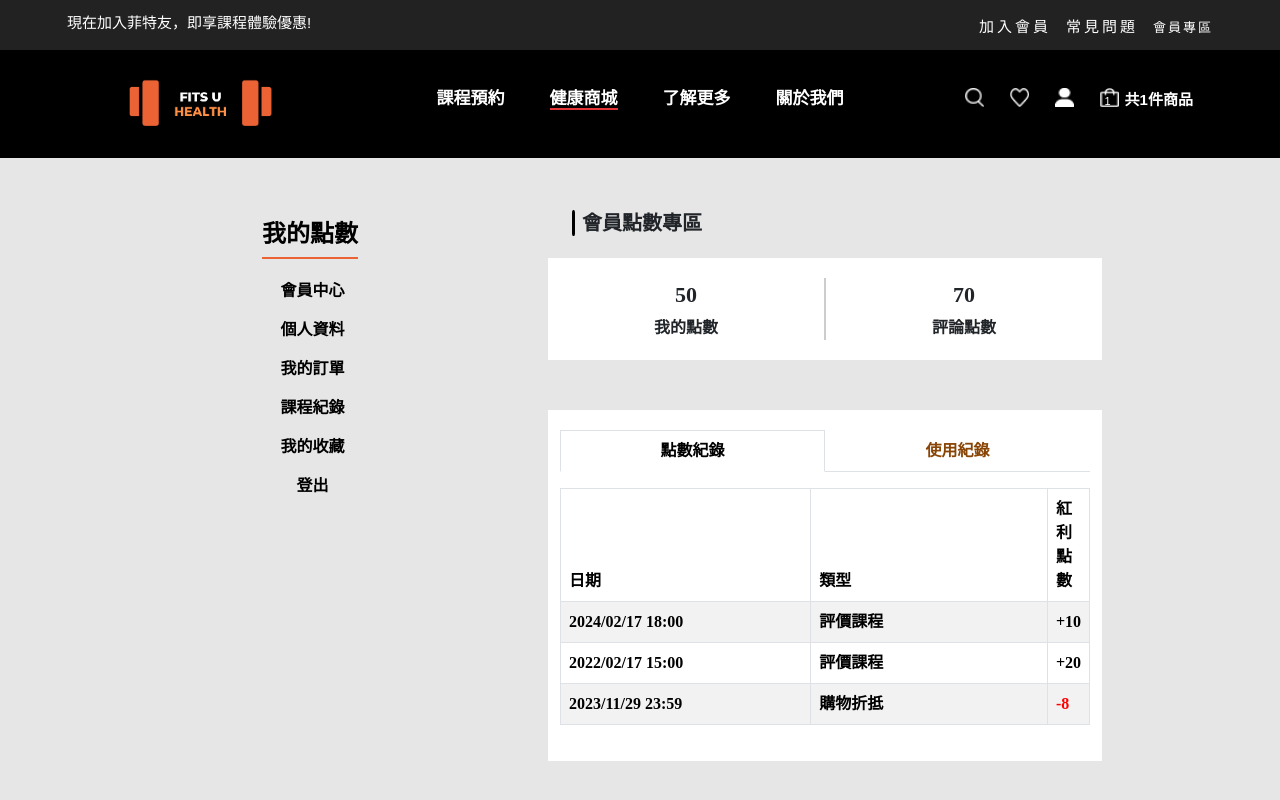
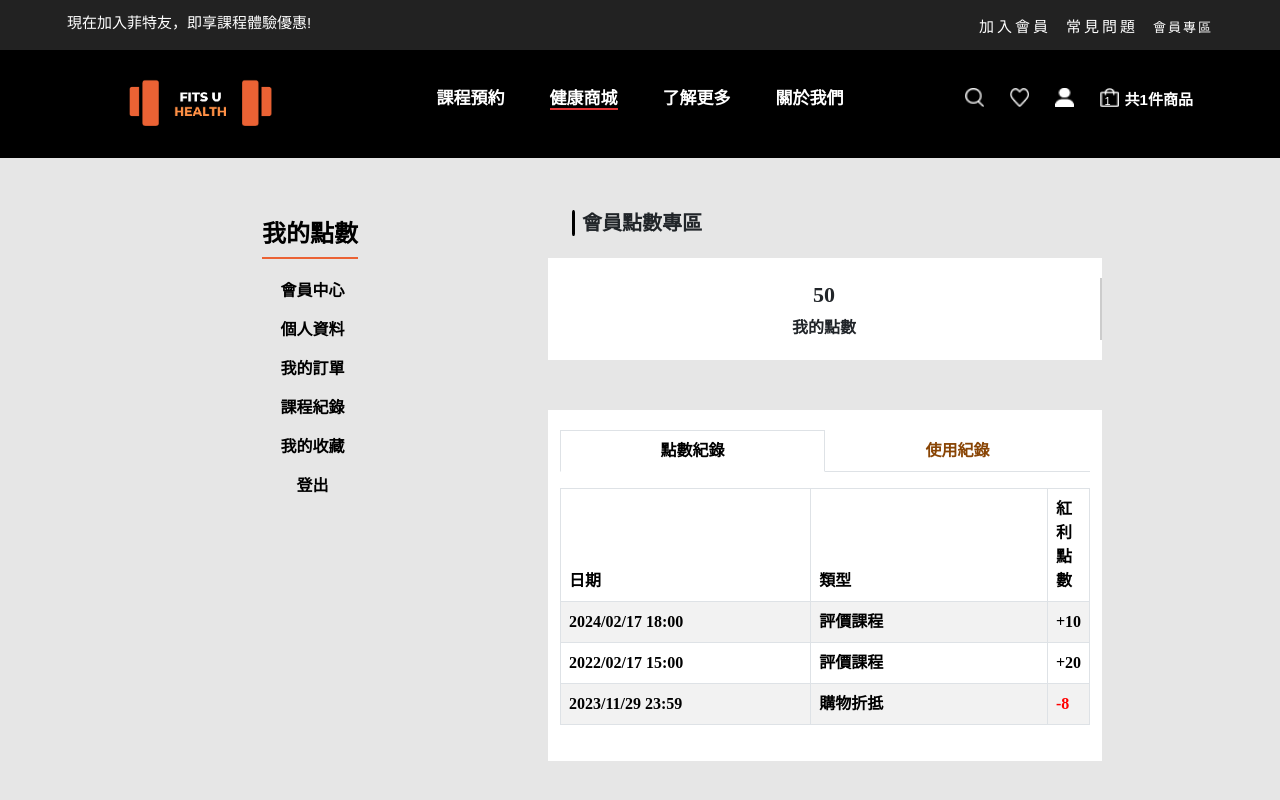
Before and after one commit to ni86910/team1_final, a Next.js app in the folder frontend-react/: page /member/points in a window 1280 px wide. Shown: the top 800 px of the page. Built offline with nearby package versions, Linux system fonts and the light colour scheme.

Commit message:
刪除評論總點數

```diff
--- a/frontend-react/components/member/points.js
+++ b/frontend-react/components/member/points.js
@@ -62,11 +62,6 @@ export default function PointsPage() {
             <Col className={style['point-left']}>
               <div className={style['points-number']}>50</div>
               <div>我的點數</div>
-            </Col>
-
-            <Col className={style['point-right']}>
-              <div className={style['points-number']}>70</div>
-              <div>評論點數</div>
             </Col>
           </Row>
           {/* First Point Container End */}
```
